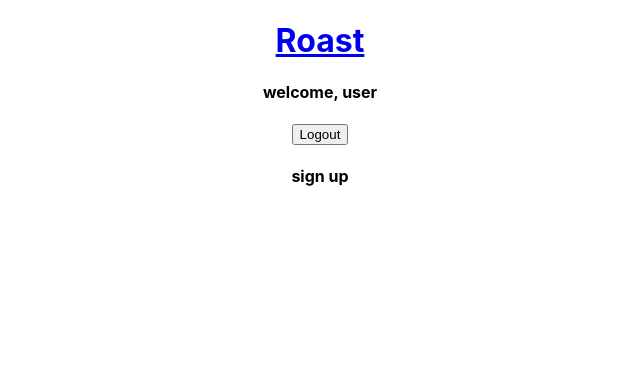
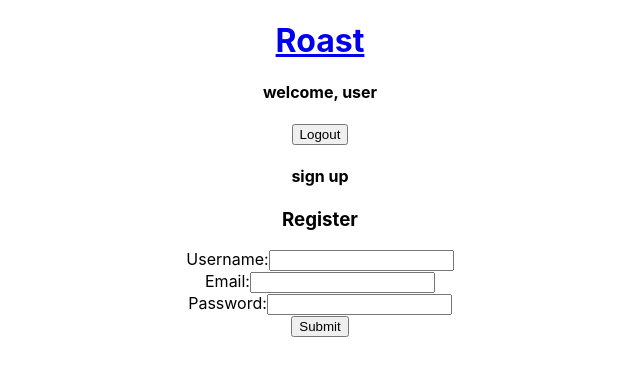
Before and after one commit to lancehsimmons/Roast, a React (Create React App) app in the folder client/: page /sign-up in a window 1280 px wide. Shown: the top 376 px of the page, without its empty margins (320-960 px from the left). Built offline with nearby package versions, Linux system fonts and the light colour scheme.

Commit message:
signup works

```diff
--- a/client/src/App.js
+++ b/client/src/App.js
@@ -11,7 +11,8 @@ import List from './screens/List'
 import {
   loginUser,
   removeToken,
-  verifyUser
+  verifyUser,
+  registerUser
 } from './services/auth'
 
 
@@ -39,12 +40,18 @@ function App() {
     removeToken();
   };
 
+  const handleSignup = async (formData) => {
+    const userData = await registerUser(formData);
+    setCurrentUser(userData);
+    history.push('/');
+  };
+
   return (
     <div className="App">
       <Layout handleLogout={handleLogout} currentUser={currentUser}>
       <Switch>
           <Route path='/sign-up'>
-            <SignUp />
+            <SignUp handleSignup={handleSignup}/>
           </Route>
           <Route path='/list'>
             <List />
--- a/client/src/screens/SignUp.jsx
+++ b/client/src/screens/SignUp.jsx
@@ -1,11 +1,64 @@
+import { useState } from 'react'
 
 
+export default function SignUp({ handleSignup }) {
+  const [formData, setFormData] = useState({
+    username: '',
+    email: '',
+    password: '',
+  });
+  const { username, email, password } = formData;
 
-export default function SignUp() {
+  const handleChange = (e) => {
+    const { name, value } = e.target;
+    setFormData((prevState) => ({
+      ...prevState,
+      [name]: value,
+    }));
+  };
 
   return (
     <div>
       <h4>sign up</h4>
+      <form
+      onSubmit={(e) => {
+        e.preventDefault();
+        handleSignup(formData);
+      }}
+    >
+      <h3>Register</h3>
+      <label>
+        Username:
+        <input
+          type='text'
+          name='username'
+          value={username}
+          onChange={handleChange}
+        />
+      </label>
+      <br />
+      <label>
+        Email:
+        <input
+          type='text'
+          name='email'
+          value={email}
+          onChange={handleChange}
+        />
+      </label>
+      <br />
+      <label>
+        Password:
+        <input
+          type='password'
+          name='password'
+          value={password}
+          onChange={handleChange}
+        />
+      </label>
+      <br />
+      <button>Submit</button>
+    </form>
     </div>
   )
 }
--- a/client/src/services/auth.js
+++ b/client/src/services/auth.js
@@ -6,6 +6,13 @@ export const loginUser = async (loginData) => {
   api.defaults.headers.common.authorization = `Bearer ${resp.data.token}`
   return resp.data.user;
 }
+
+export const registerUser = async (registerData) => {
+  const resp = await api.post('/users/', { user: registerData });
+  localStorage.setItem('authToken', resp.data.token);
+  api.defaults.headers.common.authorization = `Bearer ${resp.data.token}`;
+  return resp.data.user;
+};
 
 export const verifyUser = async () => {
   const token = localStorage.getItem('authToken');
```
